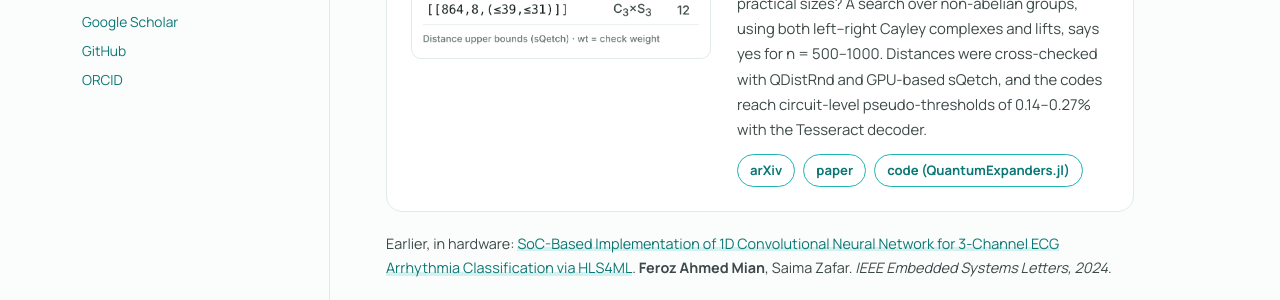
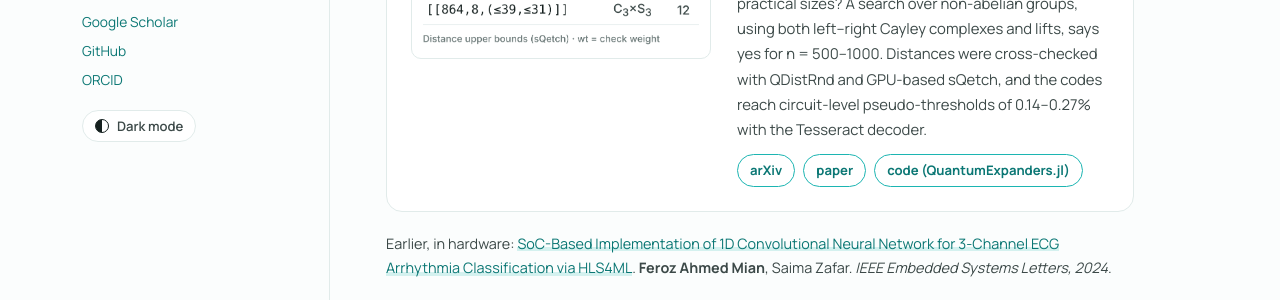
Before and after one commit to Fe-r-oz/Fe-r-oz.github.io, a Jekyll site: the page built from _pages/about.html, in a window 1280 px wide and 1400 px high, scrolled down 558 px. Shown: the part 708-1008 px from the top of the window. Built offline with Jekyll 4.4.1, drawn with Linux system fonts in a browser that asks for light colours; some web fonts are replaced.

Commit message:
Add warm dark mode

```diff
--- a/_data/research.yml
+++ b/_data/research.yml
@@ -7,6 +7,7 @@ publications:
     note: "under revision"
     year: 2026
     image: /images/research/mm-codes-table.png
+    image_dark: /images/research/mm-codes-table-dark.png
     summary: "A Koszul-complex description of abelian multicycle codes that covers bivariate bicycle, multivariate bicycle, 2BGA, generalized bicycle, tricycle and toric codes. It gives closed-form check and metacheck matrices for both sectors, so single-shot decoders can use the check redundancy directly. In our experiments, metachecks improve single-stage BP+OSD, and an overlapping-window decoder reaches low error rates with small windows."
     links:
       - label: arXiv
@@ -27,6 +28,7 @@ publications:
     note: "preprint"
     year: 2026
     image: /images/research/qt-codes-table.png
+    image_dark: /images/research/qt-codes-table-dark.png
     summary: "Do competitive quantum Tanner codes exist at practical sizes? A search over non-abelian groups, using both left–right Cayley complexes and lifts, says yes for n = 500–1000. Distances were cross-checked with QDistRnd and GPU-based sQetch, and the codes reach circuit-level pseudo-thresholds of 0.14–0.27% with the Tesseract decoder."
     links:
       - label: arXiv
--- a/_layouts/research.html
+++ b/_layouts/research.html
@@ -13,6 +13,14 @@
   <link rel="preconnect" href="https://fonts.gstatic.com" crossorigin>
   <link href="https://fonts.googleapis.com/css2?family=Manrope:wght@400;500;600;700&family=Newsreader:opsz,wght@6..72,500;6..72,600&family=Noto+Nastaliq+Urdu:wght@600&display=swap" rel="stylesheet">
   <link rel="stylesheet" href="{{ '/assets/css/research.css' | relative_url }}">
+  <script>
+    (function () {
+      var t = null;
+      try { t = localStorage.getItem("site-theme"); } catch (e) {}
+      if (!t) t = window.matchMedia && window.matchMedia("(prefers-color-scheme: dark)").matches ? "dark" : "light";
+      document.documentElement.setAttribute("data-theme", t);
+    })();
+  </script>
 </head>
 <body>
   <div class="shell">
@@ -36,6 +44,7 @@
         <a href="https://github.com/Fe-r-oz">GitHub</a>
         <a href="https://orcid.org/0000-0001-6667-1403">ORCID</a>
       </div>
+      <button class="theme-toggle" type="button" aria-label="Switch colour theme"><span class="theme-toggle__icon" aria-hidden="true"></span><span class="theme-toggle__label">Dark mode</span></button>
     </aside>
 
     <main class="main">
@@ -46,5 +55,20 @@
       </footer>
     </main>
   </div>
+  <script>
+    (function () {
+      var root = document.documentElement;
+      var btn = document.querySelector(".theme-toggle");
+      var label = btn.querySelector(".theme-toggle__label");
+      function sync() { label.textContent = root.getAttribute("data-theme") === "dark" ? "Light mode" : "Dark mode"; }
+      sync();
+      btn.addEventListener("click", function () {
+        var next = root.getAttribute("data-theme") === "dark" ? "light" : "dark";
+        root.setAttribute("data-theme", next);
+        try { localStorage.setItem("site-theme", next); } catch (e) {}
+        sync();
+      });
+    })();
+  </script>
 </body>
 </html>
--- a/_pages/about.html
+++ b/_pages/about.html
@@ -25,7 +25,7 @@ redirect_from:
   <p class="kicker">Papers</p>
   {% for p in d.publications %}
   <article class="paper">
-    <a class="paper__fig" href="{{ p.links[1].url }}"><img src="{{ p.image | relative_url }}" alt="Table of code instances from {{ p.title }}" loading="lazy"></a>
+    <a class="paper__fig" href="{{ p.links[1].url }}"><img{% if p.image_dark %} class="img-light"{% endif %} src="{{ p.image | relative_url }}" alt="Table of code instances from {{ p.title }}" loading="lazy">{% if p.image_dark %}<img class="img-dark" src="{{ p.image_dark | relative_url }}" alt="Table of code instances from {{ p.title }}" loading="lazy">{% endif %}</a>
     <div>
       <p class="paper__meta">{{ p.year }} · arXiv{% if p.note == "under revision" %}<span class="flag">under revision</span>{% endif %}</p>
       <h2 class="paper__title">{{ p.title }}</h2>
--- a/assets/css/research.css
+++ b/assets/css/research.css
@@ -11,6 +11,9 @@
   --ink-3: #6a7877;
   --line: #e1ebea;
   --paper: #fbfdfd;
+  --surface: #ffffff;
+  --side-fade: rgba(233,248,247,0);
+  --on-turq: #ffffff;
   --serif: "Newsreader", Georgia, serif;
   --sans: "Manrope", system-ui, -apple-system, "Segoe UI", sans-serif;
 }
@@ -26,9 +29,9 @@ code { font: .86em ui-monospace, SFMono-Regular, Menlo, monospace; background: v
 .shell { display: grid; grid-template-columns: 280px minmax(0, 1fr); max-width: 1180px; margin: 0 auto; min-height: 100vh; }
 
 /* sidebar */
-.side { position: sticky; top: 0; align-self: start; height: 100vh; overflow-y: auto; padding: 48px 28px 32px 32px; border-right: 1px solid var(--line); background: linear-gradient(180deg, var(--turq-wash) 0, rgba(233,248,247,0) 340px); }
+.side { position: sticky; top: 0; align-self: start; height: 100vh; overflow-y: auto; padding: 48px 28px 32px 32px; border-right: 1px solid var(--line); background: linear-gradient(180deg, var(--turq-wash) 0, var(--side-fade) 340px); }
 .side a { background-image: none; }
-.side__photo { width: 168px; height: 168px; object-fit: cover; border-radius: 22px; box-shadow: 0 0 0 4px #fff, 0 0 0 6px var(--turq); margin-bottom: 22px; }
+.side__photo { width: 168px; height: 168px; object-fit: cover; border-radius: 22px; box-shadow: 0 0 0 4px var(--surface), 0 0 0 6px var(--turq); margin-bottom: 22px; }
 .side__name { font: 600 1.6rem/1.15 var(--serif); margin: 0; letter-spacing: -.01em; }
 .side__name a { color: var(--ink); }
 .side__ur { font-family: "Noto Nastaliq Urdu", "Jameel Noori Nastaleeq", serif; font-weight: 600; font-size: 1.35rem; line-height: 2.1; color: var(--ink); text-align: left; margin: 0 0 6px; }
@@ -50,9 +53,9 @@ code { font: .86em ui-monospace, SFMono-Regular, Menlo, monospace; background: v
 .about p { color: var(--ink-2); font-size: 1rem; }
 
 /* papers */
-.paper { display: grid; grid-template-columns: 300px 1fr; gap: 26px; padding: 24px; margin-bottom: 20px; background: #fff; border: 1px solid var(--line); border-radius: 16px; transition: border-color .15s, box-shadow .15s; }
+.paper { display: grid; grid-template-columns: 300px 1fr; gap: 26px; padding: 24px; margin-bottom: 20px; background: var(--surface); border: 1px solid var(--line); border-radius: 16px; transition: border-color .15s, box-shadow .15s; }
 .paper:hover { border-color: var(--turq); box-shadow: 0 6px 24px rgba(11, 119, 116, .08); }
-.paper__fig { background: #fff; border-radius: 10px; border: 1px solid var(--line); padding: 4px; align-self: start; }
+.paper__fig { background: var(--surface); border-radius: 10px; border: 1px solid var(--line); padding: 4px; align-self: start; }
 .paper__fig a { background-image: none; }
 .paper__meta { font-size: .78rem; font-weight: 700; letter-spacing: .06em; text-transform: uppercase; color: var(--ink-3); margin-bottom: 6px; }
 .paper__meta .flag { color: var(--turq-ink); background: var(--turq-wash); border-radius: 999px; padding: 2px 9px; margin-left: 6px; letter-spacing: .04em; }
@@ -62,19 +65,19 @@ code { font: .86em ui-monospace, SFMono-Regular, Menlo, monospace; background: v
 .chips { display: flex; flex-wrap: wrap; gap: 6px; margin: 4px 0 12px; }
 .chip { font: 600 .78rem/1 ui-monospace, SFMono-Regular, Menlo, monospace; color: var(--turq-ink); background: var(--turq-wash); border: 1px solid var(--turq-wash-2); border-radius: 6px; padding: 5px 8px; }
 .paper__links { display: flex; flex-wrap: wrap; gap: 8px; }
-.btn { font-size: .82rem; font-weight: 700; color: var(--turq-deep); border: 1.5px solid var(--turq); border-radius: 999px; padding: 4px 12px; background: #fff; }
-.btn:hover { background: var(--turq); color: #fff; }
+.btn { font-size: .82rem; font-weight: 700; color: var(--turq-deep); border: 1.5px solid var(--turq); border-radius: 999px; padding: 4px 12px; background: var(--surface); }
+.btn:hover { background: var(--turq); color: var(--on-turq); }
 .earlier { font-size: .9rem; color: var(--ink-2); margin-top: 6px; }
 
 /* news timeline */
 .timeline { list-style: none; margin: 0; padding: 0 0 0 22px; border-left: 2px solid var(--turq-wash-2); }
 .timeline li { position: relative; padding: 0 0 16px 6px; font-size: .94rem; color: var(--ink-2); }
-.timeline li::before { content: ""; position: absolute; left: -29px; top: 7px; width: 12px; height: 12px; border-radius: 50%; background: #fff; border: 3px solid var(--turq); }
+.timeline li::before { content: ""; position: absolute; left: -29px; top: 7px; width: 12px; height: 12px; border-radius: 50%; background: var(--paper); border: 3px solid var(--turq); }
 .timeline time { display: block; font-size: .76rem; font-weight: 700; letter-spacing: .08em; color: var(--turq-deep); text-transform: uppercase; }
 
 /* software */
 .soft { display: grid; grid-template-columns: repeat(auto-fit, minmax(230px, 1fr)); gap: 14px; }
-.soft__item { background: #fff; border: 1px solid var(--line); border-top: 3px solid var(--turq); border-radius: 12px; padding: 16px 18px; }
+.soft__item { background: var(--surface); border: 1px solid var(--line); border-top: 3px solid var(--turq); border-radius: 12px; padding: 16px 18px; }
 .soft__item h3 { font: 700 .95rem/1.3 var(--sans); margin: 0 0 6px; }
 .soft__item p { font-size: .86rem; color: var(--ink-2); margin: 0; }
 
@@ -92,6 +95,35 @@ code { font: .86em ui-monospace, SFMono-Regular, Menlo, monospace; background: v
 
 .foot { display: flex; justify-content: space-between; flex-wrap: wrap; gap: 8px; font-size: .78rem; color: var(--ink-3); border-top: 1px solid var(--line); padding-top: 18px; margin-top: 12px; }
 
+
+/* Dark mode: warm, softly dark (not pure black) */
+:root[data-theme="dark"] {
+  color-scheme: dark;
+  --paper: #262624;
+  --surface: #30302e;
+  --side-fade: rgba(38,38,36,0);
+  --line: #3e3d39;
+  --ink: #ece9e1;
+  --ink-2: #c3c0b6;
+  --ink-3: #9a978e;
+  --turq: #3cc9c4;
+  --turq-deep: #6fdad5;
+  --turq-ink: #9ae8e4;
+  --turq-wash: rgba(60, 201, 196, .10);
+  --turq-wash-2: rgba(60, 201, 196, .24);
+  --on-turq: #1d2b2a;
+}
+:root[data-theme="dark"] .paper:hover { box-shadow: 0 6px 24px rgba(0, 0, 0, .25); }
+:root[data-theme="dark"] .gallery img { opacity: .94; }
+.img-dark { display: none; }
+:root[data-theme="dark"] .img-light { display: none; }
+:root[data-theme="dark"] .img-dark { display: block; }
+
+/* theme toggle */
+.theme-toggle { display: inline-flex; align-items: center; gap: 8px; margin-top: 18px; padding: 6px 12px; font: 600 .82rem var(--sans); color: var(--ink-2); background: var(--surface); border: 1px solid var(--line); border-radius: 999px; cursor: pointer; }
+.theme-toggle:hover { border-color: var(--turq); color: var(--turq-deep); }
+.theme-toggle__icon { width: 14px; height: 14px; border-radius: 50%; background: linear-gradient(90deg, var(--ink) 50%, transparent 50%); border: 1.5px solid var(--ink); }
+
 @media (max-width: 900px) {
   .shell { grid-template-columns: 1fr; }
   .side { position: static; height: auto; border-right: 0; border-bottom: 1px solid var(--line); padding: 32px 22px 22px; text-align: center; }
```
Also changed, not shown: images/research/mm-codes-table-dark.png (added), images/research/qt-codes-table-dark.png (added).
